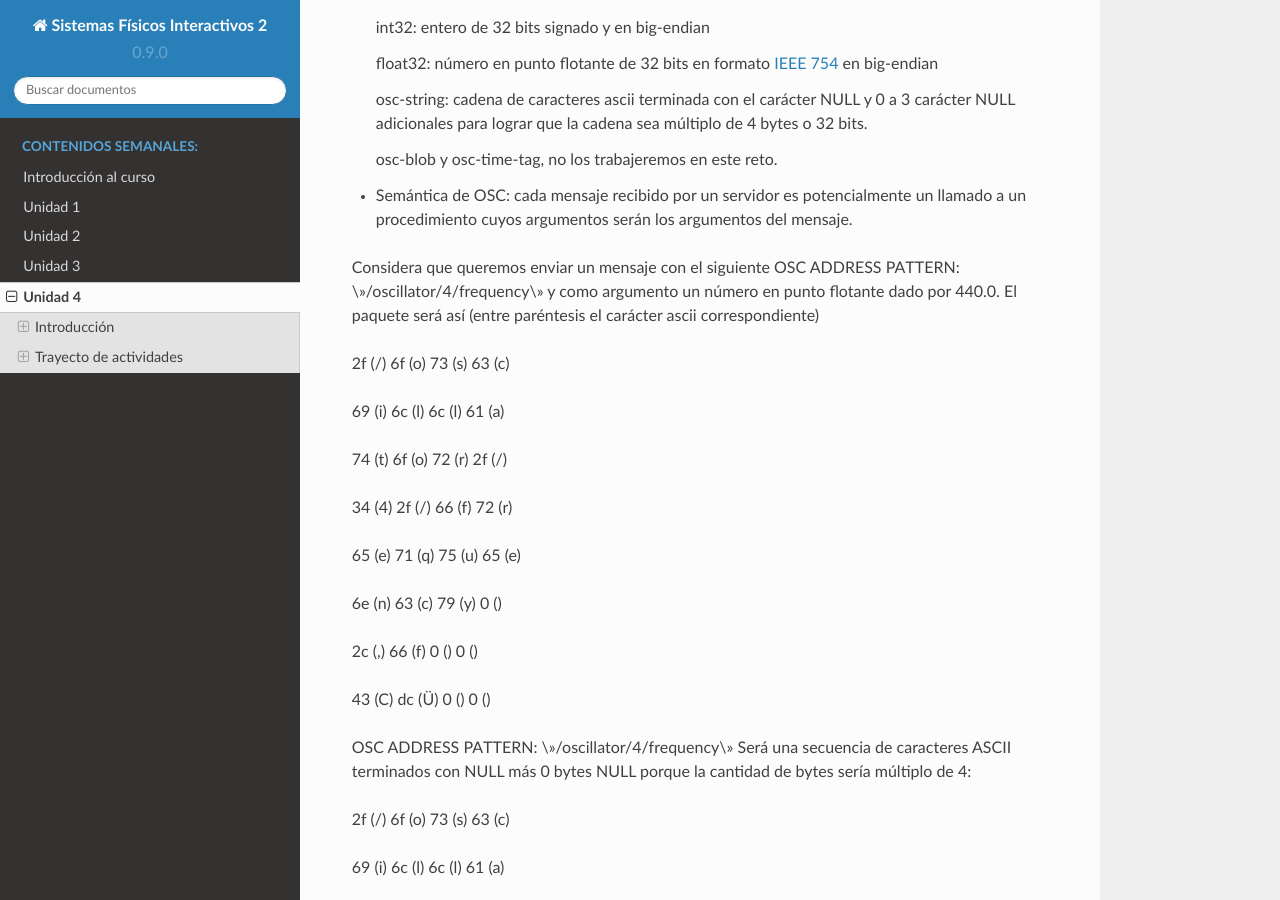
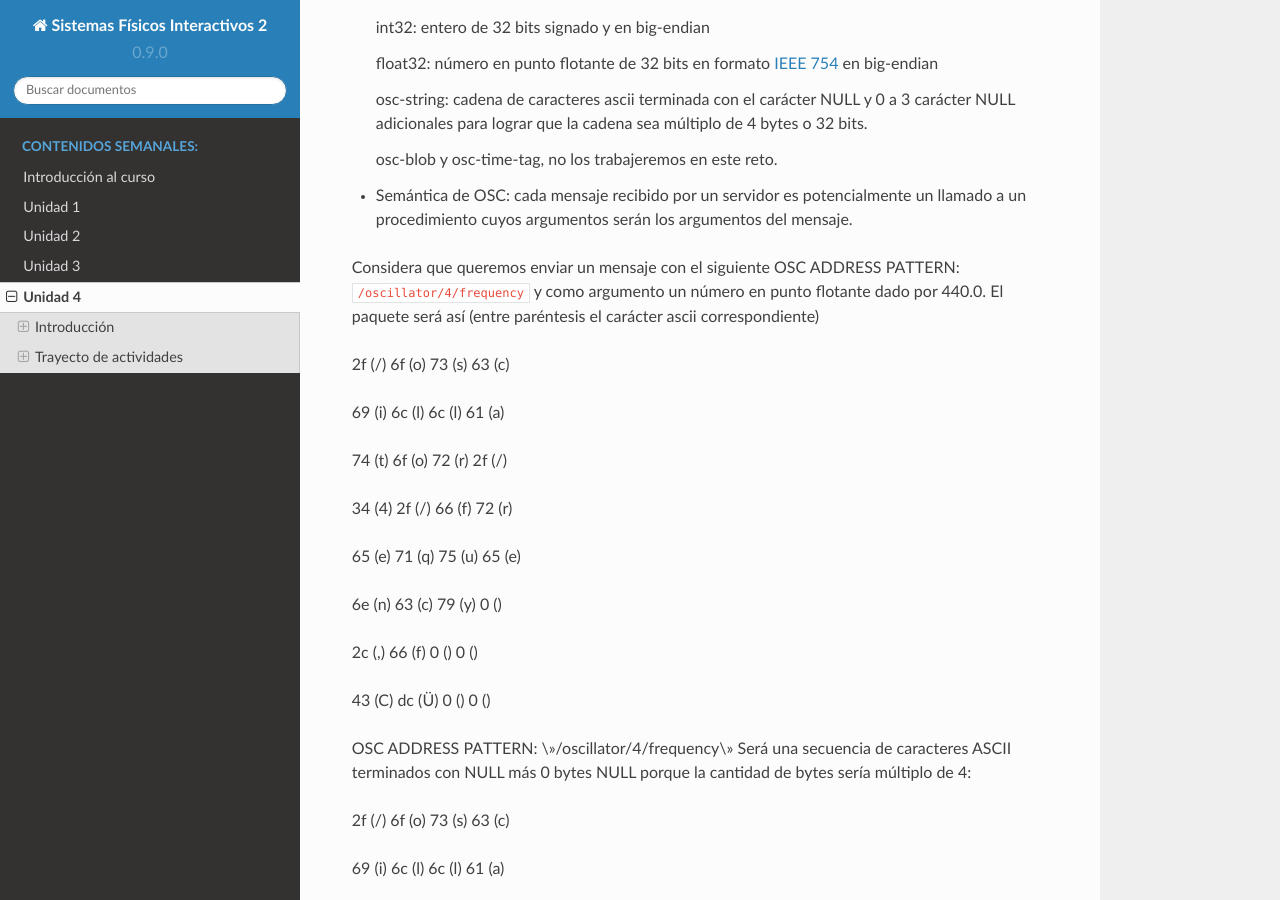
Before and after one commit to juanferfranco/SistemasFisicosInteractivos2, a Sphinx documentation site: the page built from docs/_unidad4/unidad4.rst, in a window 1280 px wide and 900 px high, scrolled down 1234 px. Built offline with Sphinx 7.4.7 and the Read the Docs theme 2.0.0, drawn with Linux system fonts in a browser that asks for light colours.

Commit message:
update unit4

```diff
--- a/docs/_unidad4/unidad4.rst
+++ b/docs/_unidad4/unidad4.rst
@@ -72,7 +72,7 @@ de la especificación OSC 1.0:
   mensaje.
 
 Considera que queremos enviar un mensaje con el siguiente OSC ADDRESS PATTERN:
-\\"/oscillator/4/frequency\\" y como argumento un número en punto flotante dado
+``/oscillator/4/frequency`` y como argumento un número en punto flotante dado
 por 440.0. El paquete será así (entre paréntesis el carácter ascii
 correspondiente)
 
```
